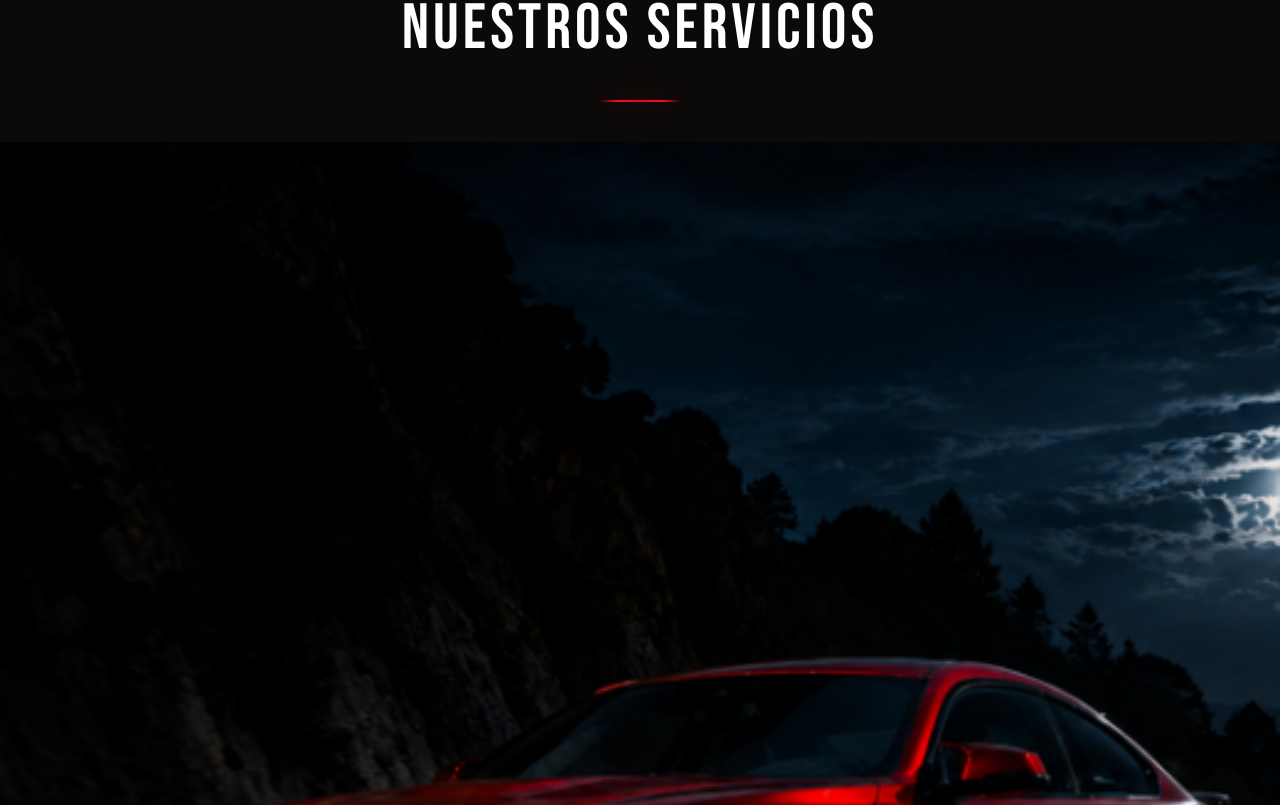
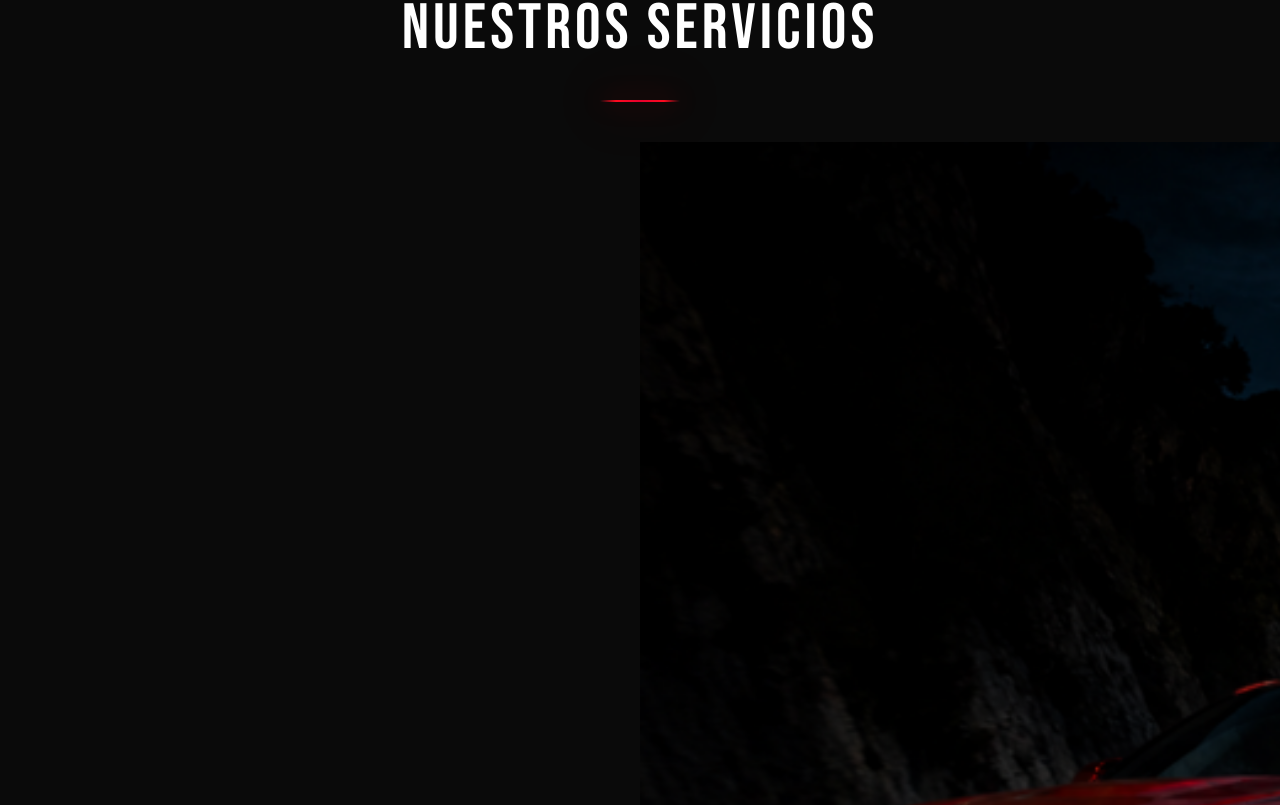
Before and after one commit to PACZKONATASHA/golden.detailing, a React (Vite) app: page / in a window 1280 px wide. Shown: the part 935-1740 px from the top of the page. Built offline with nearby package versions, Linux system fonts and the light colour scheme.

Commit message:
Banner imagen 100vw borde a borde, imagen completa sin recorte

```diff
--- a/src/components/Services.css
+++ b/src/components/Services.css
@@ -65,9 +65,11 @@
 
 /* ===== BANNER IMAGEN FULL WIDTH ===== */
 .services-banner {
-  width: 100%;
+  width: 100vw;
+  position: relative;
+  left: 50%;
+  transform: translateX(-50%);
   margin-bottom: 70px;
-  overflow: hidden;
   line-height: 0;
 }
 
```
